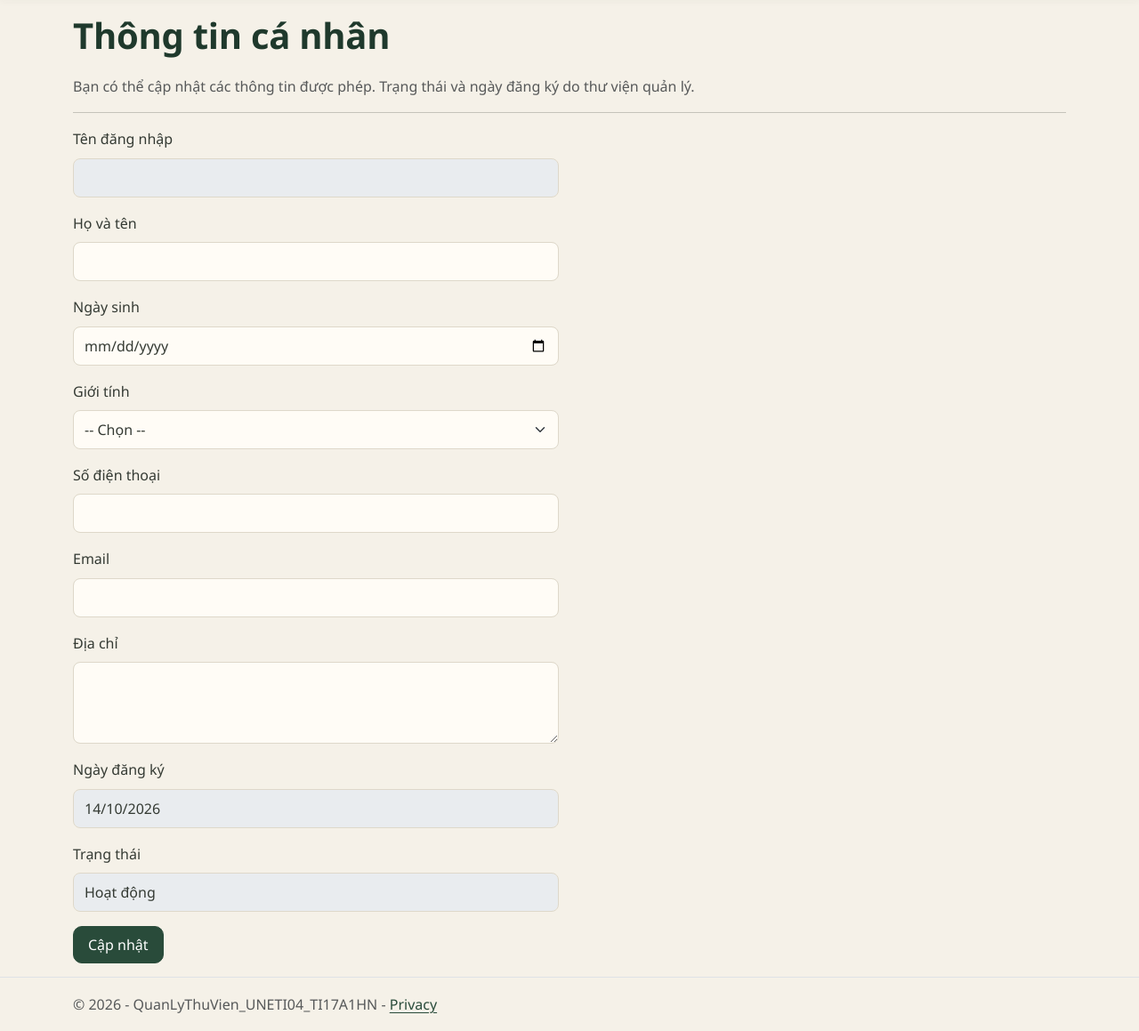
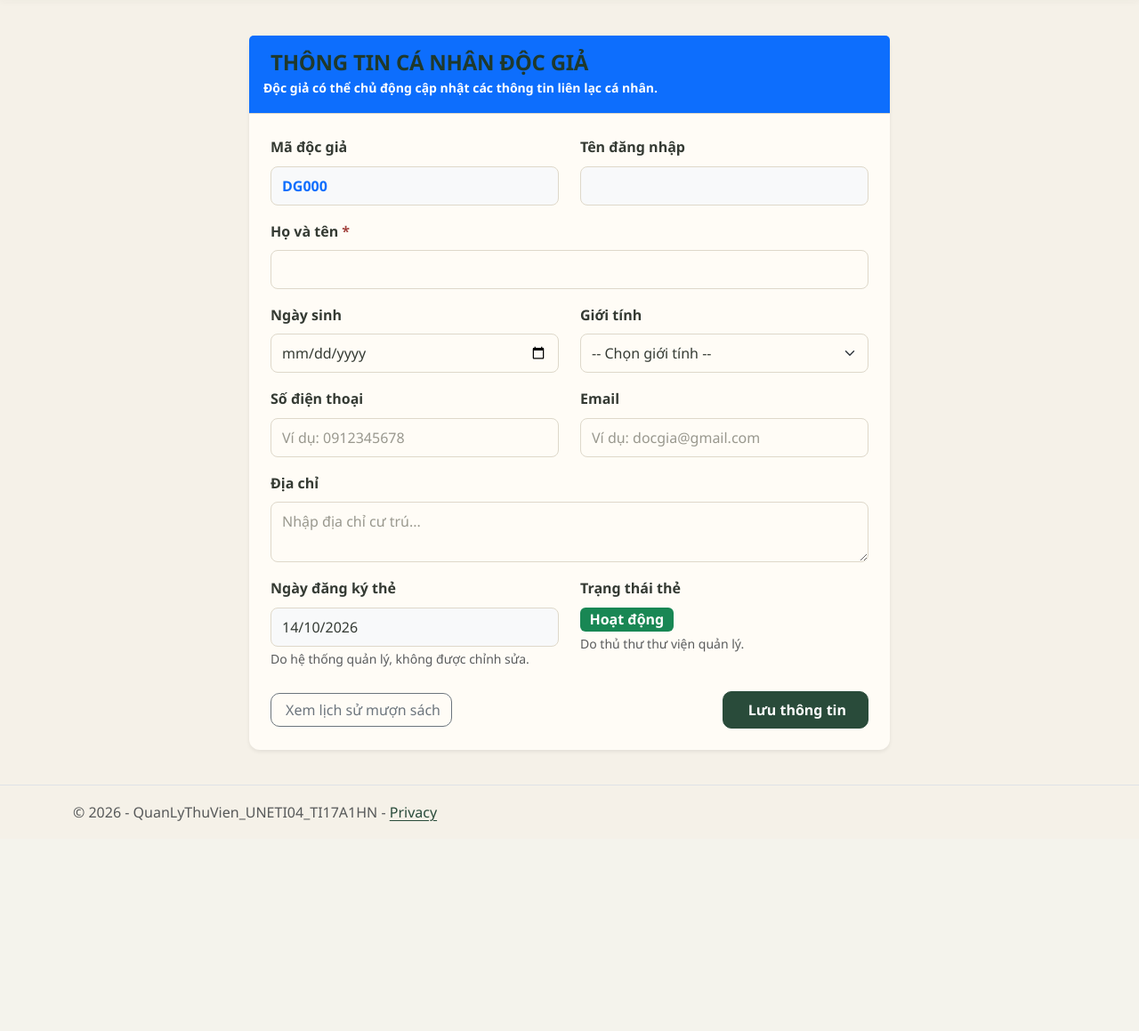
Before and after one commit to LgwMjnh/QuanLyThuVien_UNETI04_TI17A1HN, an ASP.NET Core app: template Views/DocGia/HoSo.cshtml in a window 1280 px wide. Shown: the part 60-1219 px from the top of the page at 89% size. After the commit the page ends 983 px from the top, so only its background shows below. Run offline with ASP.NET Core 8, Linux system fonts and the light colour scheme; the template is opened without the code that fills it, so the values that code supplies are empty; style sheets or scripts are compiled from the project's sources.

Commit message:
23103100060-VuHuyHoang- định dạng mã độc giả, cập nhật view

```diff
--- a/Models/DocGia.cs
+++ b/Models/DocGia.cs
@@ -1,4 +1,3 @@
-
 using System.ComponentModel.DataAnnotations;
 using System.ComponentModel.DataAnnotations.Schema;
 using Microsoft.AspNetCore.Mvc.ModelBinding.Validation;
@@ -10,6 +9,10 @@ namespace QuanLyThuVien_UNETI04_TI17A1HN.Models
         [Key]
         [Display(Name = "Mã độc giả")]
         public int MaDocGia { get; set; }
+
+        [NotMapped]
+        [Display(Name = "Mã độc giả")]
+        public string MaHienThi => $"DG{MaDocGia:D3}";
 
         [Display(Name = "Mã tài khoản")]
         public int MaTaiKhoan { get; set; }
--- a/Views/DocGia/Create.cshtml
+++ b/Views/DocGia/Create.cshtml
@@ -54,7 +54,7 @@
                            class="form-control"
                            placeholder="Để trống nếu không tạo tài khoản mới" />
                     <small class="text-muted">
-                        Mật khẩu mặc định có thể do controller thiết lập nếu được hỗ trợ.
+                        Mật khẩu mặc định là 123456.
                     </small>
                 </div>
 
--- a/Views/DocGia/Details.cshtml
+++ b/Views/DocGia/Details.cshtml
@@ -1,4 +1,3 @@
-
 @model QuanLyThuVien_UNETI04_TI17A1HN.Models.DocGia
 
 @{
@@ -24,7 +23,7 @@
         <div class="card-body">
             <dl class="row">
                 <dt class="col-sm-3">Mã độc giả</dt>
-                <dd class="col-sm-9">@Model.MaDocGia</dd>
+                <dd class="col-sm-9"><span class="badge bg-light text-dark border fs-6">@Model.MaHienThi</span> <span class="text-muted">(ID: #@Model.MaDocGia)</span></dd>
 
                 <dt class="col-sm-3">Mã tài khoản</dt>
                 <dd class="col-sm-9">@Model.MaTaiKhoan</dd>
@@ -122,7 +121,7 @@
         </div>
     </div>
 
-    <!-- Lịch sử phiếu mượn: giữ chức năng Module 3 -->
+    <!-- Lịch sử phiếu mượn -->
     <div class="card shadow-sm border-0 mb-4">
         <div class="card-header bg-light">
             <h5 class="mb-0">
--- a/Views/DocGia/HoSo.cshtml
+++ b/Views/DocGia/HoSo.cshtml
@@ -1,76 +1,119 @@
 @model QuanLyThuVien_UNETI04_TI17A1HN.Models.DocGia
 
 @{
-    ViewData["Title"] = "Thông tin cá nhân";
+    ViewData["Title"] = "Hồ sơ cá nhân";
 }
 
-<h1>Thông tin cá nhân</h1>
-<p class="text-muted">Bạn có thể cập nhật các thông tin được phép. Trạng thái và ngày đăng ký do thư viện quản lý.</p>
-<hr />
+<div class="container py-4">
+    <div class="row justify-content-center">
+        <div class="col-lg-8">
+            <div class="card shadow-sm border-0">
+                <div class="card-header bg-primary text-white py-3">
+                    <h4 class="mb-0 fw-bold">
+                        <i class="bi bi-person-badge me-2"></i>THÔNG TIN CÁ NHÂN ĐỘC GIẢ
+                    </h4>
+                    <small>Độc giả có thể chủ động cập nhật các thông tin liên lạc cá nhân.</small>
+                </div>
 
-<div class="row">
+                <div class="card-body p-4">
+                    <form asp-action="HoSo" method="post">
+                        @Html.AntiForgeryToken()
+
+                        <div asp-validation-summary="ModelOnly" class="alert alert-danger" role="alert"></div>
+
+                        <div class="row mb-3">
                             <div class="col-md-6">
-        <form asp-action="HoSo" method="post">
-            <div asp-validation-summary="ModelOnly" class="text-danger"></div>
-
-            <div class="mb-3">
-                <label class="form-label">Tên đăng nhập</label>
-                <input class="form-control" value="@(Model.TaiKhoan?.TenDangNhap)" disabled />
+                                <label class="form-label fw-bold">Mã độc giả</label>
+                                <input class="form-control bg-light fw-bold text-primary" value="@Model.MaHienThi" disabled />
+                            </div>
+                            <div class="col-md-6">
+                                <label class="form-label fw-bold">Tên đăng nhập</label>
+                                <input class="form-control bg-light" value="@(Model.TaiKhoan?.TenDangNhap ?? "-")" disabled />
+                            </div>
                         </div>
 
                         <div class="mb-3">
-                <label asp-for="HoTen" class="form-label"></label>
+                            <label asp-for="HoTen" class="form-label fw-bold">
+                                Họ và tên <span class="text-danger">*</span>
+                            </label>
                             <input asp-for="HoTen" class="form-control" />
                             <span asp-validation-for="HoTen" class="text-danger"></span>
                         </div>
 
-            <div class="mb-3">
-                <label asp-for="NgaySinh" class="form-label"></label>
-                <input asp-for="NgaySinh" type="date" class="form-control" />
+                        <div class="row mb-3">
+                            <div class="col-md-6">
+                                <label asp-for="NgaySinh" class="form-label fw-bold">Ngày sinh</label>
+                                <input asp-for="NgaySinh" type="date" class="form-control" asp-format="{0:yyyy-MM-dd}" />
                                 <span asp-validation-for="NgaySinh" class="text-danger"></span>
                             </div>
 
-            <div class="mb-3">
-                <label asp-for="GioiTinh" class="form-label"></label>
+                            <div class="col-md-6">
+                                <label asp-for="GioiTinh" class="form-label fw-bold">Giới tính</label>
                                 <select asp-for="GioiTinh" class="form-select">
-                    <option value="">-- Chọn --</option>
+                                    <option value="">-- Chọn giới tính --</option>
                                     <option value="Nam">Nam</option>
                                     <option value="Nữ">Nữ</option>
                                     <option value="Khác">Khác</option>
                                 </select>
                                 <span asp-validation-for="GioiTinh" class="text-danger"></span>
                             </div>
+                        </div>
 
-            <div class="mb-3">
-                <label asp-for="SoDienThoai" class="form-label"></label>
-                <input asp-for="SoDienThoai" class="form-control" />
+                        <div class="row mb-3">
+                            <div class="col-md-6">
+                                <label asp-for="SoDienThoai" class="form-label fw-bold">Số điện thoại</label>
+                                <input asp-for="SoDienThoai" class="form-control" placeholder="Ví dụ: 0912345678" />
                                 <span asp-validation-for="SoDienThoai" class="text-danger"></span>
                             </div>
 
-            <div class="mb-3">
-                <label asp-for="Email" class="form-label"></label>
-                <input asp-for="Email" class="form-control" />
+                            <div class="col-md-6">
+                                <label asp-for="Email" class="form-label fw-bold">Email</label>
+                                <input asp-for="Email" type="email" class="form-control" placeholder="Ví dụ: docgia@gmail.com" />
                                 <span asp-validation-for="Email" class="text-danger"></span>
+                            </div>
                         </div>
 
                         <div class="mb-3">
-                <label asp-for="DiaChi" class="form-label"></label>
-                <textarea asp-for="DiaChi" class="form-control" rows="3"></textarea>
+                            <label asp-for="DiaChi" class="form-label fw-bold">Địa chỉ</label>
+                            <textarea asp-for="DiaChi" class="form-control" rows="2" placeholder="Nhập địa chỉ cư trú..."></textarea>
                             <span asp-validation-for="DiaChi" class="text-danger"></span>
                         </div>
 
-            <div class="mb-3">
-                <label class="form-label">Ngày đăng ký</label>
-                <input class="form-control" value="@Model.NgayDangKy.ToString("dd/MM/yyyy")" disabled />
+                        <div class="row mb-4">
+                            <div class="col-md-6">
+                                <label class="form-label fw-bold">Ngày đăng ký thẻ</label>
+                                <input class="form-control bg-light" value="@Model.NgayDangKy.ToString("dd/MM/yyyy")" disabled />
+                                <small class="text-muted">Do hệ thống quản lý, không được chỉnh sửa.</small>
                             </div>
 
-            <div class="mb-3">
-                <label class="form-label">Trạng thái</label>
-                <input class="form-control" value="@Model.TrangThai" disabled />
+                            <div class="col-md-6">
+                                <label class="form-label fw-bold">Trạng thái thẻ</label>
+                                <div>
+                                    @if (Model.TrangThai == "Hoạt động")
+                                    {
+                                        <span class="badge bg-success fs-6">Hoạt động</span>
+                                    }
+                                    else
+                                    {
+                                        <span class="badge bg-secondary fs-6">@Model.TrangThai</span>
+                                    }
+                                </div>
+                                <small class="text-muted">Do thủ thư thư viện quản lý.</small>
+                            </div>
                         </div>
 
-            <button type="submit" class="btn btn-primary">Cập nhật</button>
+                        <div class="d-flex justify-content-between align-items-center">
+                            <a asp-controller="PhieuMuon" asp-action="Index" class="btn btn-outline-secondary">
+                                <i class="bi bi-clock-history me-1"></i> Xem lịch sử mượn sách
+                            </a>
+                            <button type="submit" class="btn btn-primary px-4 fw-bold">
+                                <i class="bi bi-save me-1"></i> Lưu thông tin
+                            </button>
+                        </div>
                     </form>
+                </div>
+            </div>
+        </div>
     </div>
 </div>
 
```
Also changed, not shown: Controllers/DocGiaController.cs (+112 -18 lines), Views/DocGia/Index.cshtml (+5 -4 lines). Lines whose indentation alone changed are shown as unchanged.
